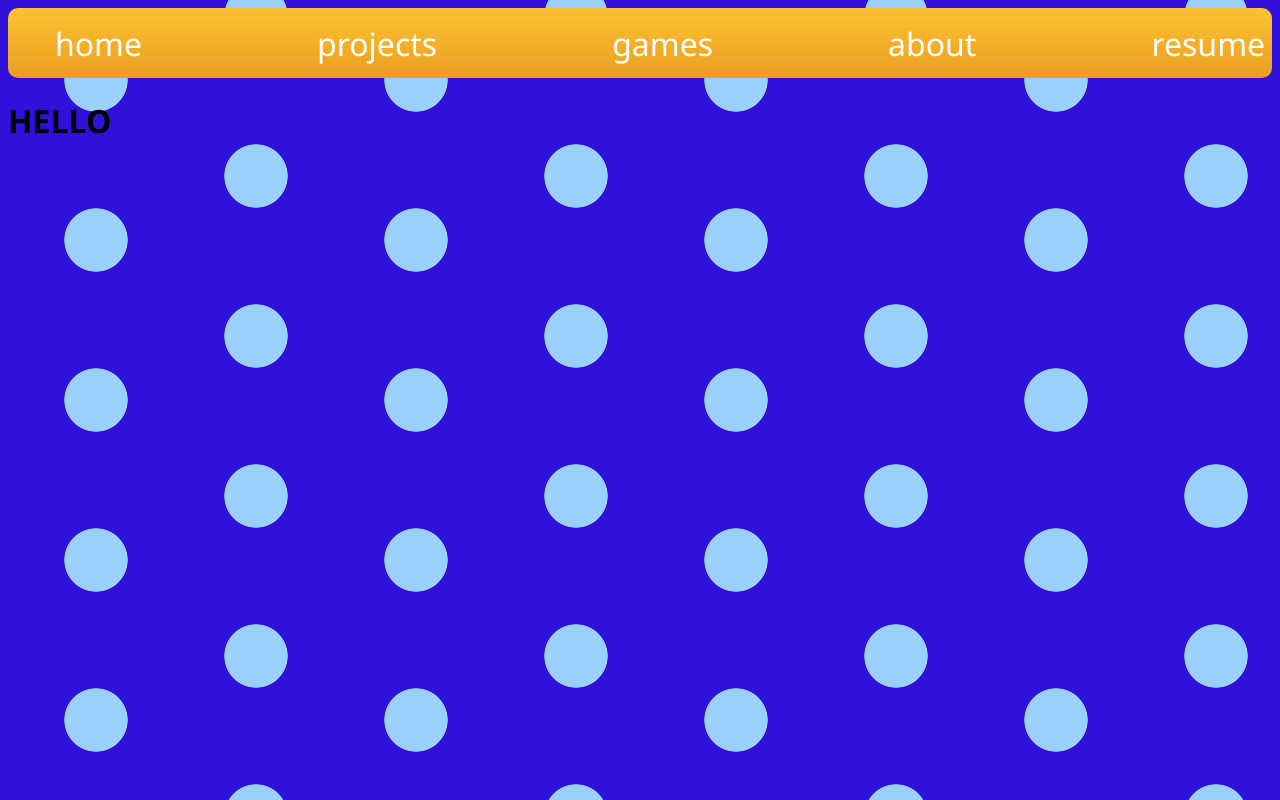
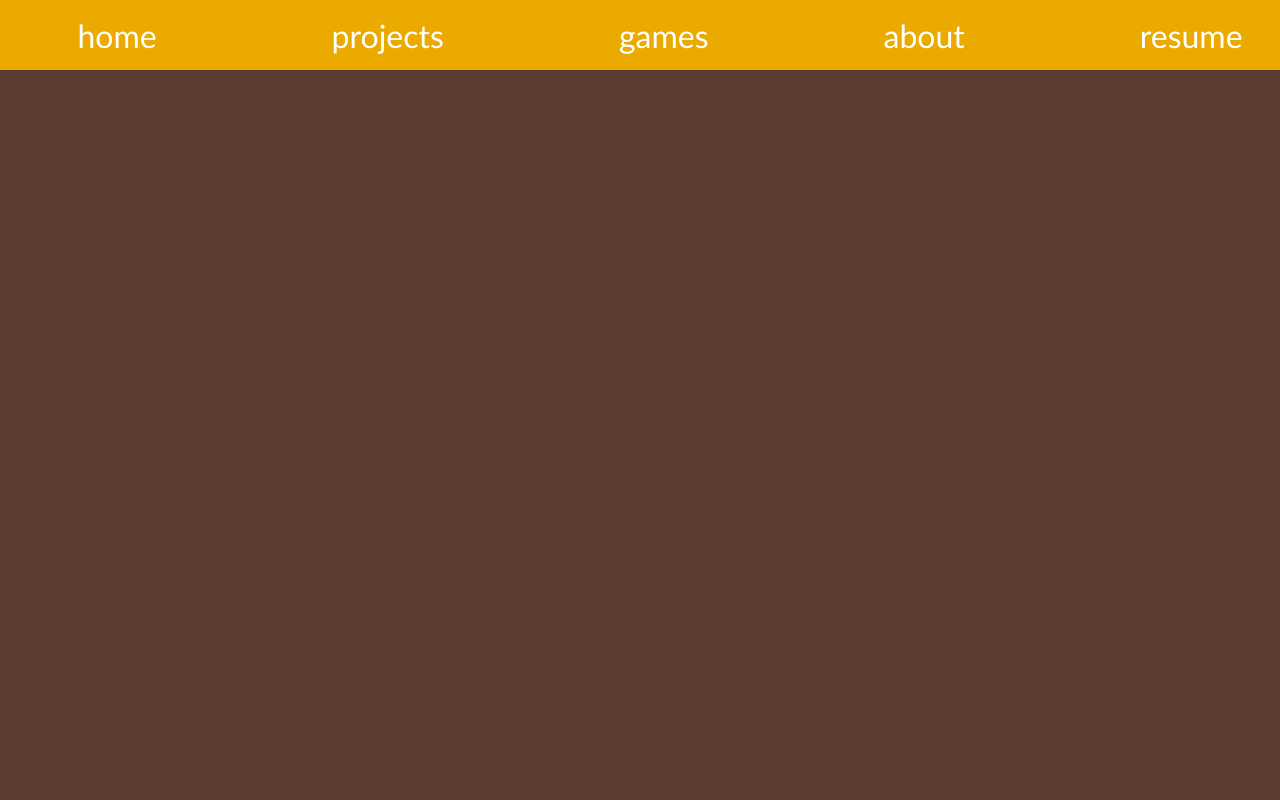
Before and after one commit to nicholas-holland-901/personal-website, a React (Create React App) app: page / in a window 1280 px wide. Built offline with nearby package versions, Linux system fonts and the light colour scheme.

Commit message:
navbar formatting

```diff
--- a/src/App.css
+++ b/src/App.css
@@ -1,14 +1,3 @@
 html {
-  --s: 32px;
-  /* --c2:#4527ea;
-  --c1:#649fcf; */
-
-  --c2:#2f11da;
-  --c1:#99d1ff;
-
-  --g:radial-gradient(10% 20% at 30% 50%,#dadada00 0%,var(--c1) 0% 98%,#00000000);
-  background:
-    var(--g),var(--g) calc(5*var(--s)) calc(3*var(--s)),
-    repeating-linear-gradient(0deg,var(--c1) 0 0%,var(--c2) 0 0%);
-  background-size: calc(10*var(--s)) calc(5*var(--s));
+	background-color: #5C3D31;
 }
--- a/src/App.js
+++ b/src/App.js
@@ -5,7 +5,6 @@
     return (
     <div className="App">
       <Navbar />
-      <h1>HELLO</h1>
     </div>
   );
 }
--- a/src/components/navbar/Navbar.css
+++ b/src/components/navbar/Navbar.css
@@ -1,14 +1,16 @@
 .navbar {
+    position: fixed;
+    top: 0;
+    left: 0;
+    right: 0;
+    width: 100%;
     display: flex;
     align-items: center;
     justify-content: center;
-    border-radius: 10px;
     height: 70px;
-    font-family: 'Segoe UI', Tahoma, Geneva, Verdana, sans-serif;
-    background: linear-gradient(to bottom,
-        rgb(251, 194, 49) 0%,
-        rgb(235, 158, 34) 100%
-    );
+    box-sizing: border-box;
+    font-family: 'Gill Sans', 'Gill Sans MT', Calibri, 'Trebuchet MS', sans-serif;
+    background: #eaaa00;
 }
 
 .navbar_links {
```
